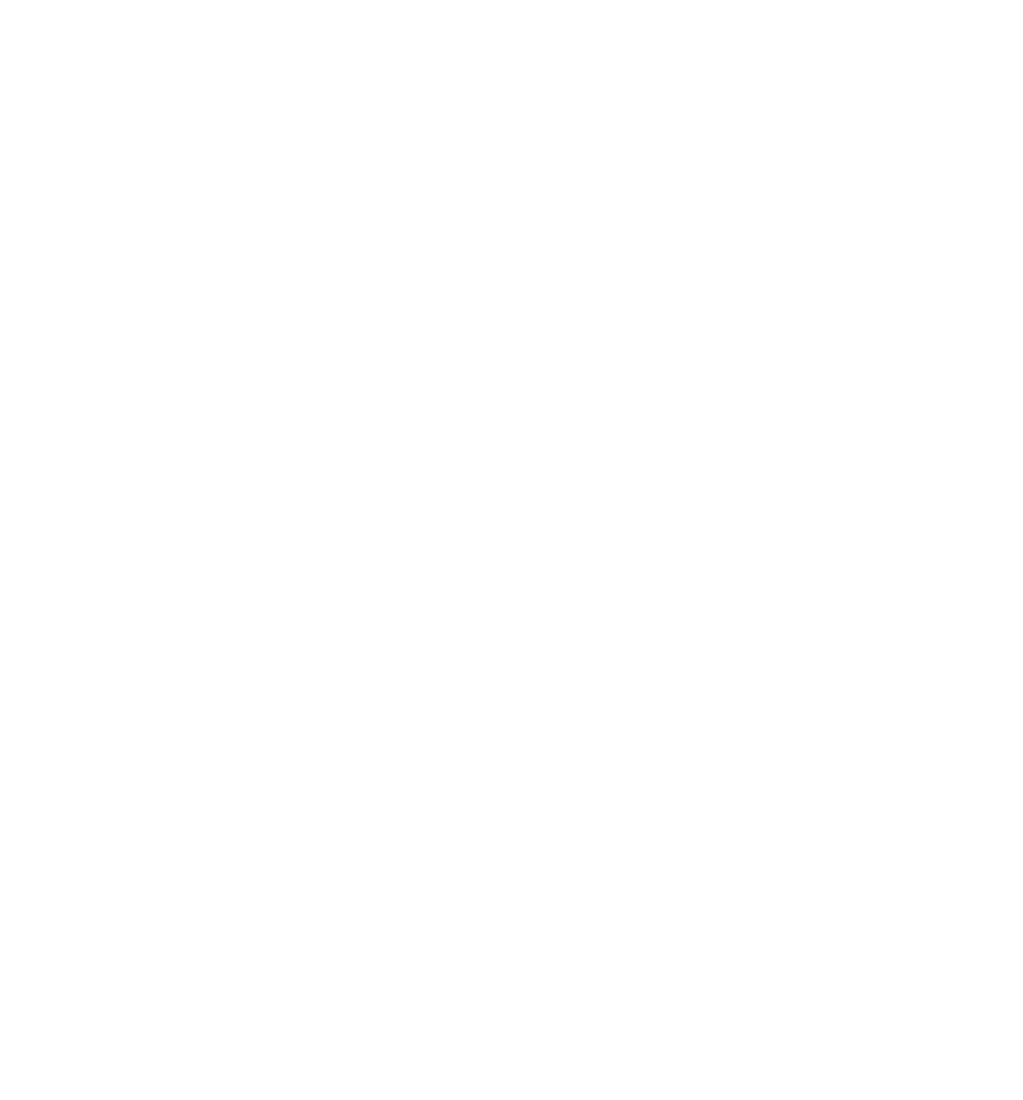
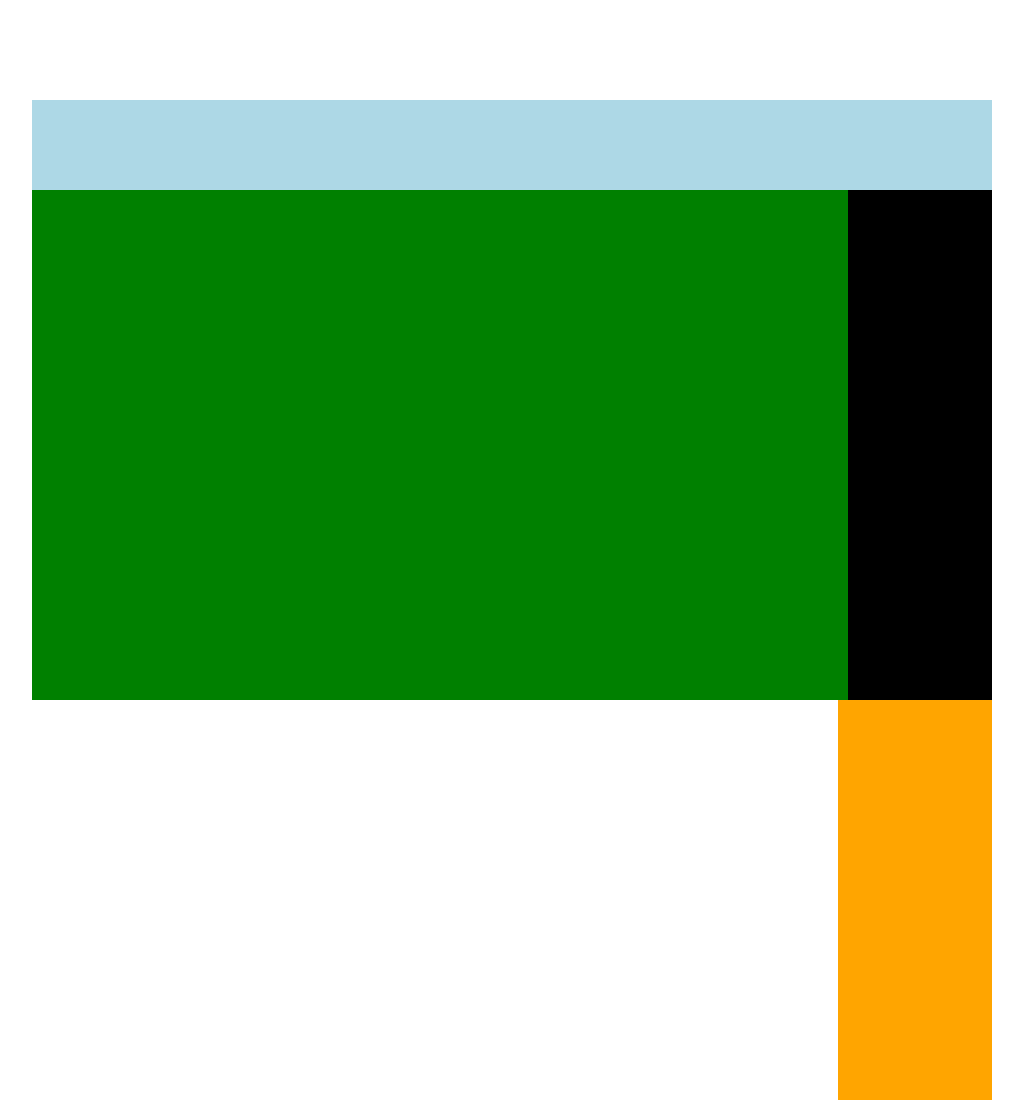
Before and after one commit to EvanByrne/Johnson, a plain HTML site: page index.html in a window 1280 px wide. Shown: the top 1100 px of the page, without its empty margins (128-1151 px from the left). Before the commit the page ends 800 px from the top, so only its background shows below. Drawn offline with Linux system fonts and the light colour scheme; grey boxes are pictures that could not be loaded.

Commit message:
version2

```diff
--- a/index.html
+++ b/index.html
@@ -1,10 +1,24 @@
 <!DOCTYPE html>
 <html>
 	<head>
-		<title>
-		My page
-		<title/>
+		<title> My page </title>
+		<link rel ="stylesheet" href="style.css"/>
 		</head>
 		<body>
+		<div id="wrapper">
+
+			<div id="header">
+			<marquee> <img src=http://www.reactiongifs.com/r/cnvrtble.gif />
+		</marquee>
+
+			</div>
+			<div id="main">
+
+			</div>
+			<div id="side">
+
+
+			</div>
+		</div>
 		</body>
 </html>
--- a/style.css
+++ b/style.css
@@ -0,0 +1,30 @@
+#wrapper
+{
+background-color:black;
+width:960px;
+height:600px;
+color:orange;
+margin:0 auto;
+margin-top:100px;
+}
+#header
+{
+background-color:lightblue;
+width:100%;
+height:15%;
+}
+#side
+{
+width:16%;
+height:85%;
+background-color:orange;
+float:right;
+}
+#main
+{
+background-color:green;
+width:85%;
+height:85%;
+float:left;
+color:black;
+}
```
